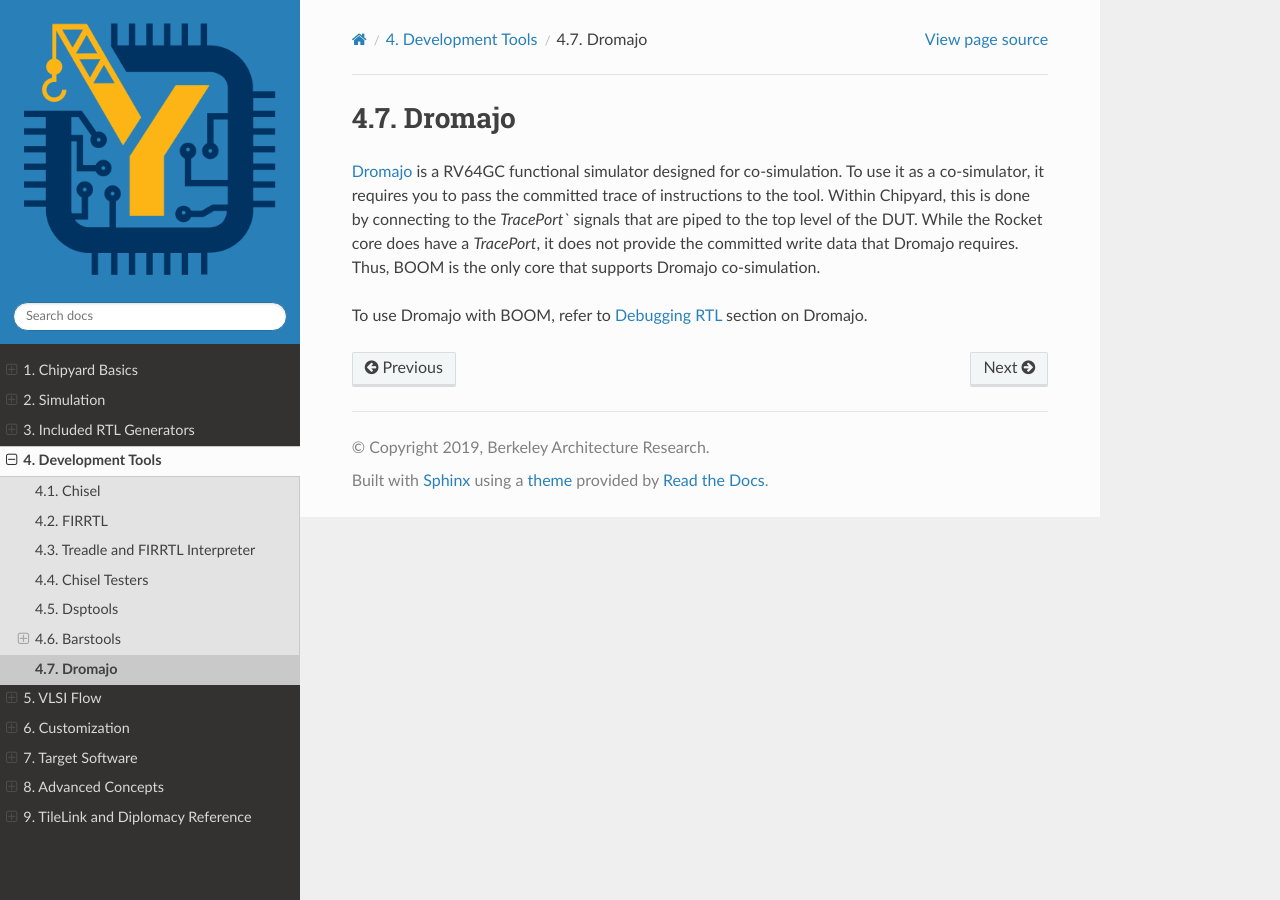
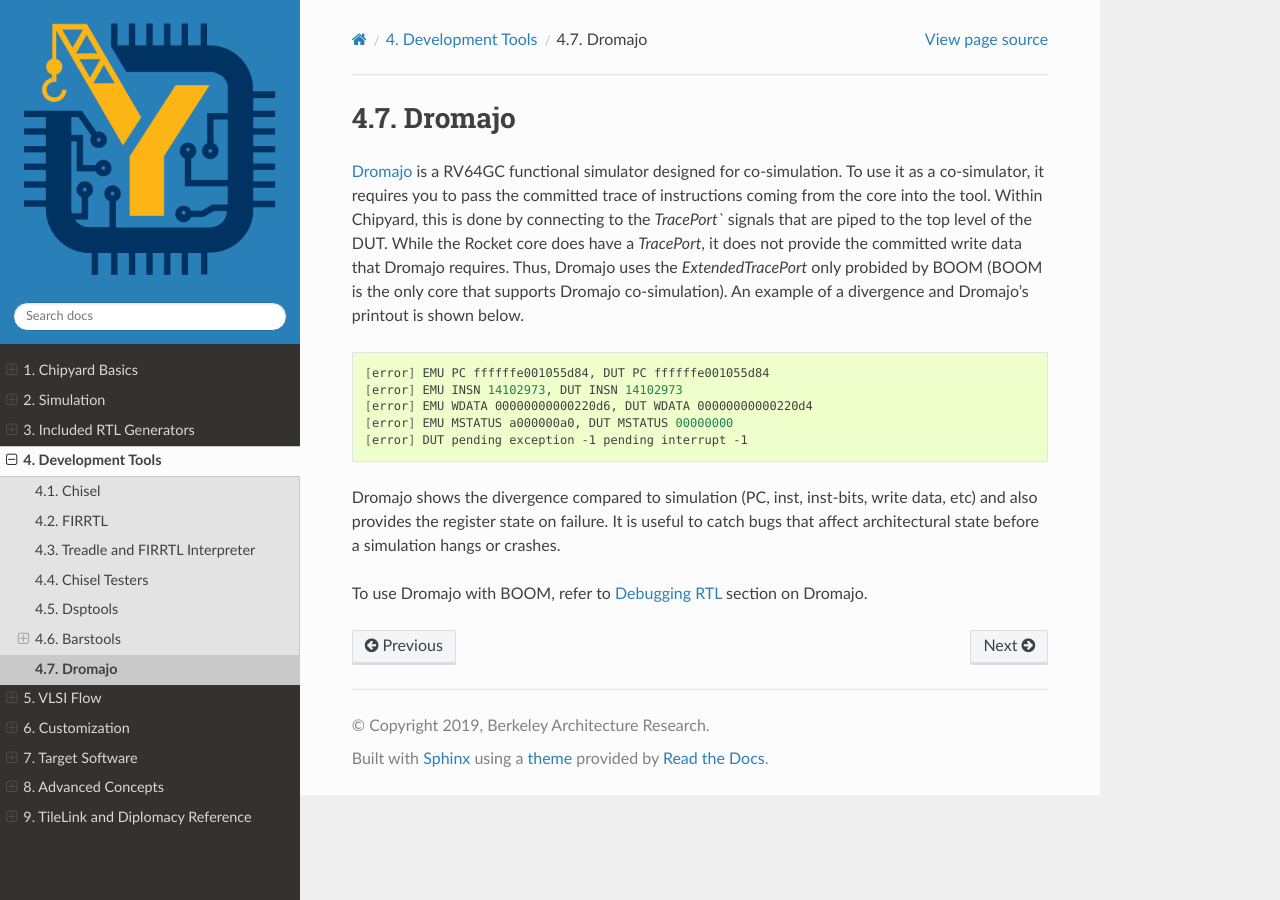
Before and after one commit to ucb-bar/chipyard, a Sphinx documentation site: the page built from docs/Tools/Dromajo.rst, in a window 1280 px wide. Built offline with Sphinx 7.4.7 and the Read the Docs theme 2.0.0, drawn with Linux system fonts in a browser that asks for light colours.

Commit message:
[docs] bump docs

```diff
--- a/docs/Tools/Dromajo.rst
+++ b/docs/Tools/Dromajo.rst
@@ -2,9 +2,21 @@
 ===============================
 
 `Dromajo <https://github.com/chipsalliance/dromajo/>`__ is a RV64GC functional simulator designed for co-simulation.
-To use it as a co-simulator, it requires you to pass the committed trace of instructions to the tool.
+To use it as a co-simulator, it requires you to pass the committed trace of instructions coming from the core into the tool.
 Within Chipyard, this is done by connecting to the `TracePort`` signals that are piped to the top level of the DUT.
 While the Rocket core does have a `TracePort`, it does not provide the committed write data that Dromajo requires.
-Thus, BOOM is the only core that supports Dromajo co-simulation.
+Thus, Dromajo uses the `ExtendedTracePort` only probided by BOOM (BOOM is the only core that supports Dromajo co-simulation).
+An example of a divergence and Dromajo's printout is shown below.
+
+.. code-block:: shell
+
+    [error] EMU PC ffffffe001055d84, DUT PC ffffffe001055d84
+    [error] EMU INSN 14102973, DUT INSN 14102973
+    [error] EMU WDATA 00000000000220d6, DUT WDATA 00000000000220d4
+    [error] EMU MSTATUS a000000a0, DUT MSTATUS 00000000
+    [error] DUT pending exception -1 pending interrupt -1
+
+Dromajo shows the divergence compared to simulation (PC, inst, inst-bits, write data, etc) and also provides the register state on failure.
+It is useful to catch bugs that affect architectural state before a simulation hangs or crashes.
 
 To use Dromajo with BOOM, refer to :ref:`Debugging RTL` section on Dromajo.
```
